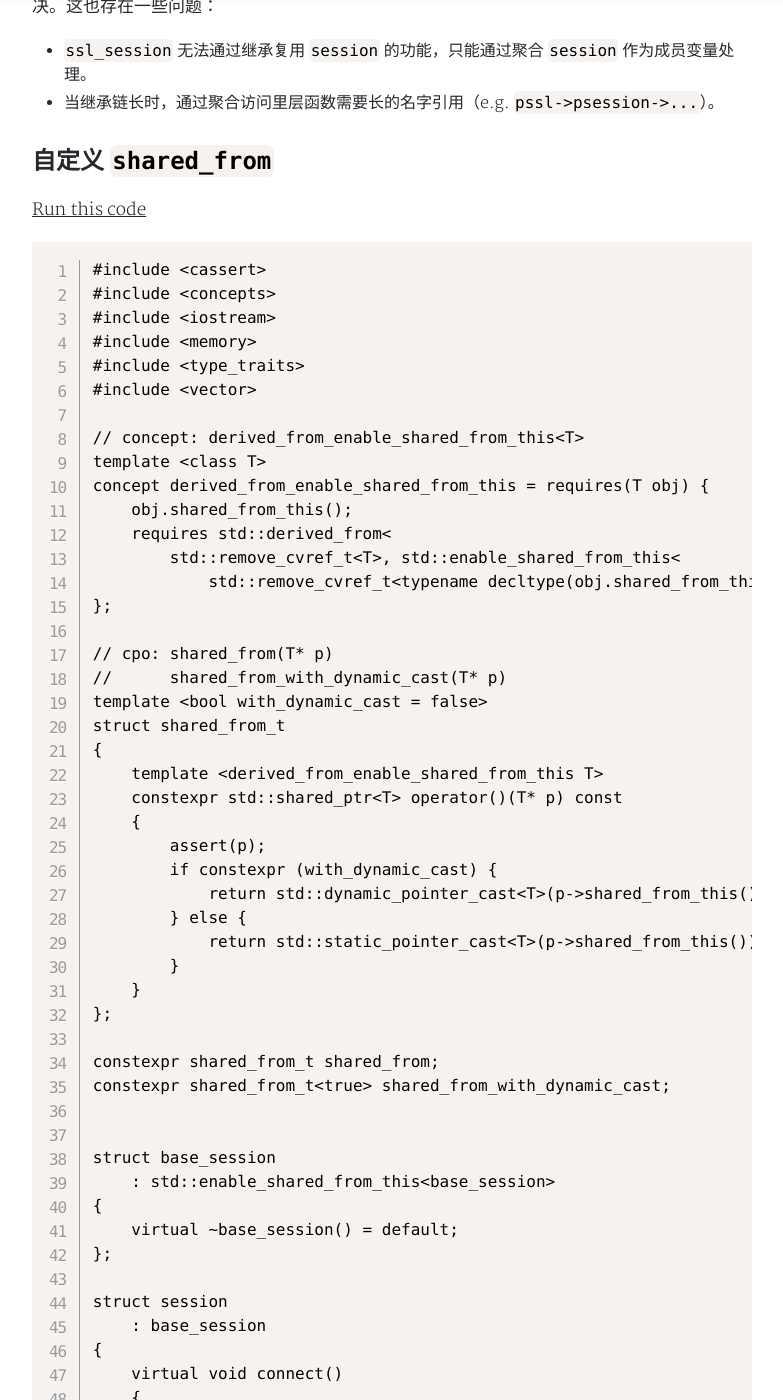
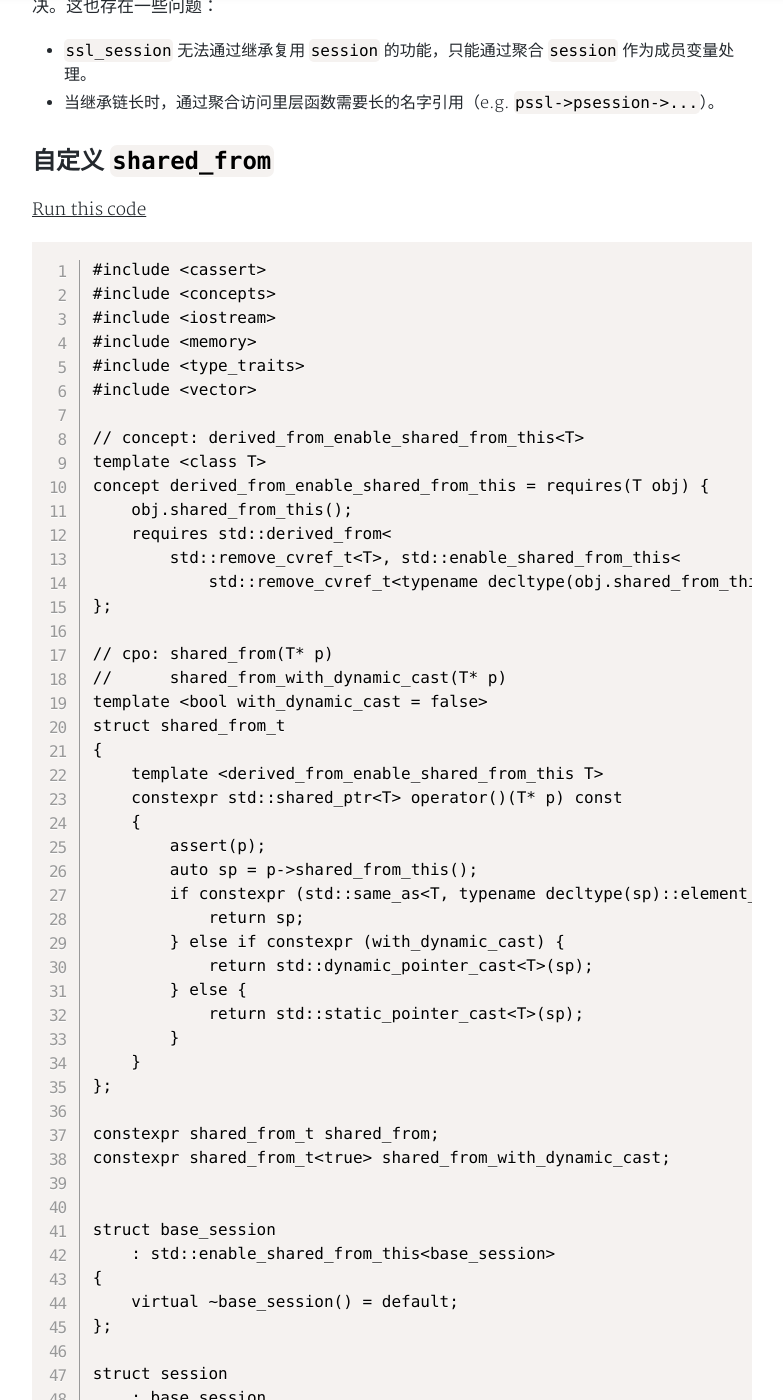
Before and after one commit to yanminhui/yanminhui.github.io, a Jekyll site: the page built from _posts/articles/2023-05-21-enable_shared_from_this.md, in a window 1280 px wide and 1400 px high, scrolled down 2000 px. Shown: the whole window, without its empty margins (248-1031 px from the left). Built offline with Jekyll 4.4.1, drawn with Linux system fonts in a browser that asks for light colours; nearby versions of some CDN libraries; a style sheet for code colours, icons or effects is not loaded; some of the changed text lies outside the part shown.

Commit message:
Update enable_shared_from_this

````diff
--- a/_posts/articles/2023-05-21-enable_shared_from_this.md
+++ b/_posts/articles/2023-05-21-enable_shared_from_this.md
@@ -74,7 +74,7 @@ int main() {
 
 ## 自定义 `shared_from`
 
-[Run this code](https://godbolt.org/z/eW66cxnqs)
+[Run this code](https://godbolt.org/z/czqKGWPPn)
 ```.cpp
 #include <cassert>
 #include <concepts>
@@ -101,10 +101,13 @@ struct shared_from_t
     constexpr std::shared_ptr<T> operator()(T* p) const
     {
         assert(p);
-        if constexpr (with_dynamic_cast) {
-            return std::dynamic_pointer_cast<T>(p->shared_from_this());
+        auto sp = p->shared_from_this();
+        if constexpr (std::same_as<T, typename decltype(sp)::element_type>) {
+            return sp;
+        } else if constexpr (with_dynamic_cast) {
+            return std::dynamic_pointer_cast<T>(sp);
         } else {
-            return std::static_pointer_cast<T>(p->shared_from_this());
+            return std::static_pointer_cast<T>(sp);
         }
     }
 };
````
